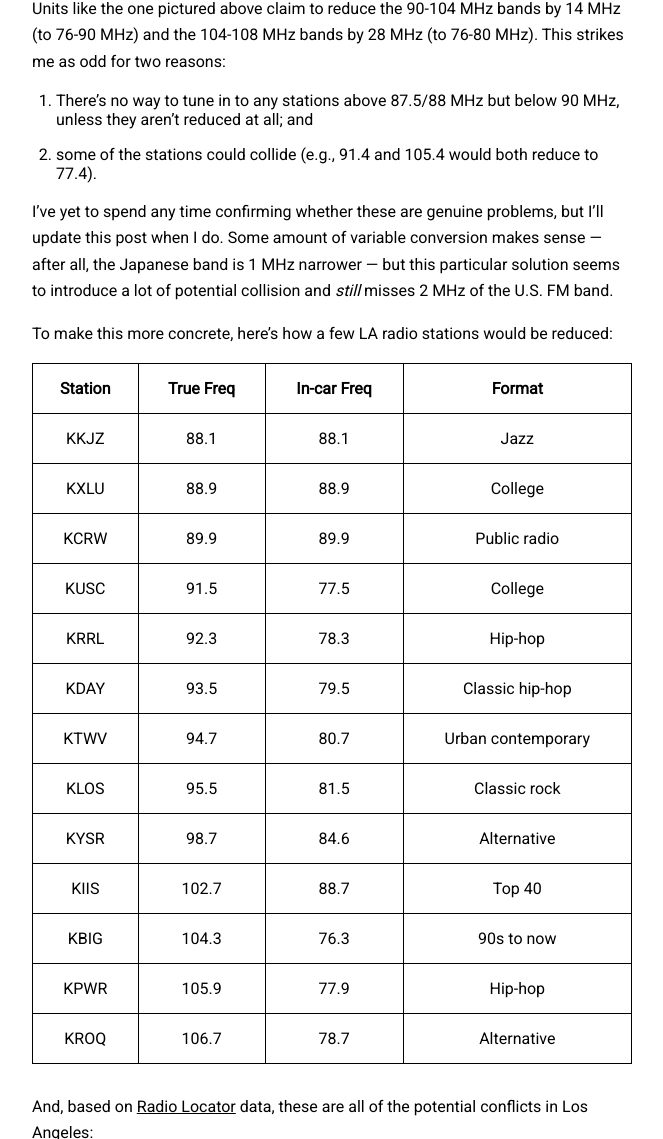
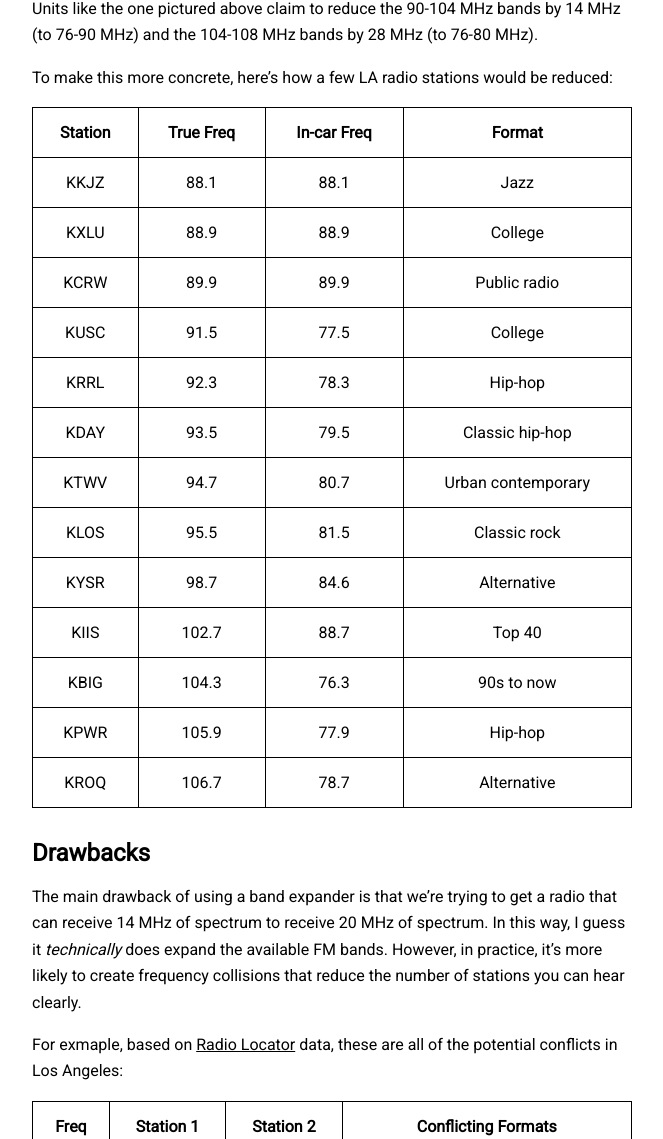
Before and after one commit to prestia/mediumtonys, a Jekyll site: the page built from _posts/2023-8-30-beat-fm-band-expander.md, in a window 1280 px wide and 1400 px high, scrolled down 904 px. Shown: the part 261-1400 px from the top of the window, without its empty margins (308-971 px from the left). Built offline with Jekyll 4.4.1, drawn with Linux system fonts in a browser that asks for light colours; nearby versions of some CDN libraries; some of the changed text lies outside the part shown.

Commit message:
Update 2023-8-30-beat-fm-band-expander.md

```diff
--- a/_posts/2023-8-30-beat-fm-band-expander.md
+++ b/_posts/2023-8-30-beat-fm-band-expander.md
@@ -15,11 +15,7 @@ The name "band expander" is a bit misleading. The device doesn't allow your radi
 
 ![Picture of the Car Frequency Antenna, Radio FM Band Expander for Japanese Autos.](assets/img/beat-fm-band-expander/band-expander.jpg)
 
-Units like the one pictured above claim to reduce the 90-104 MHz bands by 14 MHz (to 76-90 MHz) and the 104-108 MHz bands by 28 MHz (to 76-80 MHz). This strikes me as odd for two reasons:
-1. There's no way to tune in to any stations above 87.5/88 MHz but below 90 MHz, unless they aren't reduced at all; and
-2. some of the stations could collide (e.g., 91.4 and 105.4 would both reduce to 77.4).
-
-I've yet to spend any time confirming whether these are genuine problems, but I'll update this post when I do. Some amount of variable conversion makes sense — after all, the Japanese band is 1 MHz narrower — but this particular solution seems to introduce a lot of potential collision and _still_ misses 2 MHz of the U.S. FM band.
+Units like the one pictured above claim to reduce the 90-104 MHz bands by 14 MHz (to 76-90 MHz) and the 104-108 MHz bands by 28 MHz (to 76-80 MHz).
 
 To make this more concrete, here's how a few LA radio stations would be reduced:
 
@@ -39,7 +35,10 @@ To make this more concrete, here's how a few LA radio stations would be reduced:
 |  KPWR   |  105.9  |  77.9   | Hip-hop |
 |  KROQ   |  106.7  |  78.7   | Alternative |
 
-And, based on [Radio Locator](https://radio-locator.com/cgi-bin/locate?select=city&city=Los%20Angeles&state=CA) data, these are all of the potential conflicts in Los Angeles:
+## Drawbacks
+The main drawback of using a band expander is that we're trying to get a radio that can receive 14 MHz of spectrum to receive 20 MHz of spectrum. In this way, I guess it _technically_ does expand the available FM bands. However, in practice, it's more likely to create frequency collisions that reduce the number of stations you can hear clearly.
+
+For exmaple, based on [Radio Locator](https://radio-locator.com/cgi-bin/locate?select=city&city=Los%20Angeles&state=CA) data, these are all of the potential conflicts in Los Angeles:
 
 | Freq | Station 1 | Station 2 | Conflicting Formats |
 |:-------:|:-------:|:-------:|:-------:|
@@ -53,6 +52,8 @@ And, based on [Radio Locator](https://radio-locator.com/cgi-bin/locate?select=ci
 | 79.5 | 93.5 | 107.5 | Classic hip-hop/Spanish hits |
 | 88.7 | 88.7 | 102.7 | College/Top 40 |
 | 89.9 | 89.9 | 103.9 | Publish radio/Spanish hits |
+
+There are some _very_ popular channels in there, but I suppose it's still much better than having no radio at all.
 
 To determine the potential frequency collisions in your area:
 1. Look up the available stations in your Zip code on [Radio Locator](https://radio-locator.com/).
```
